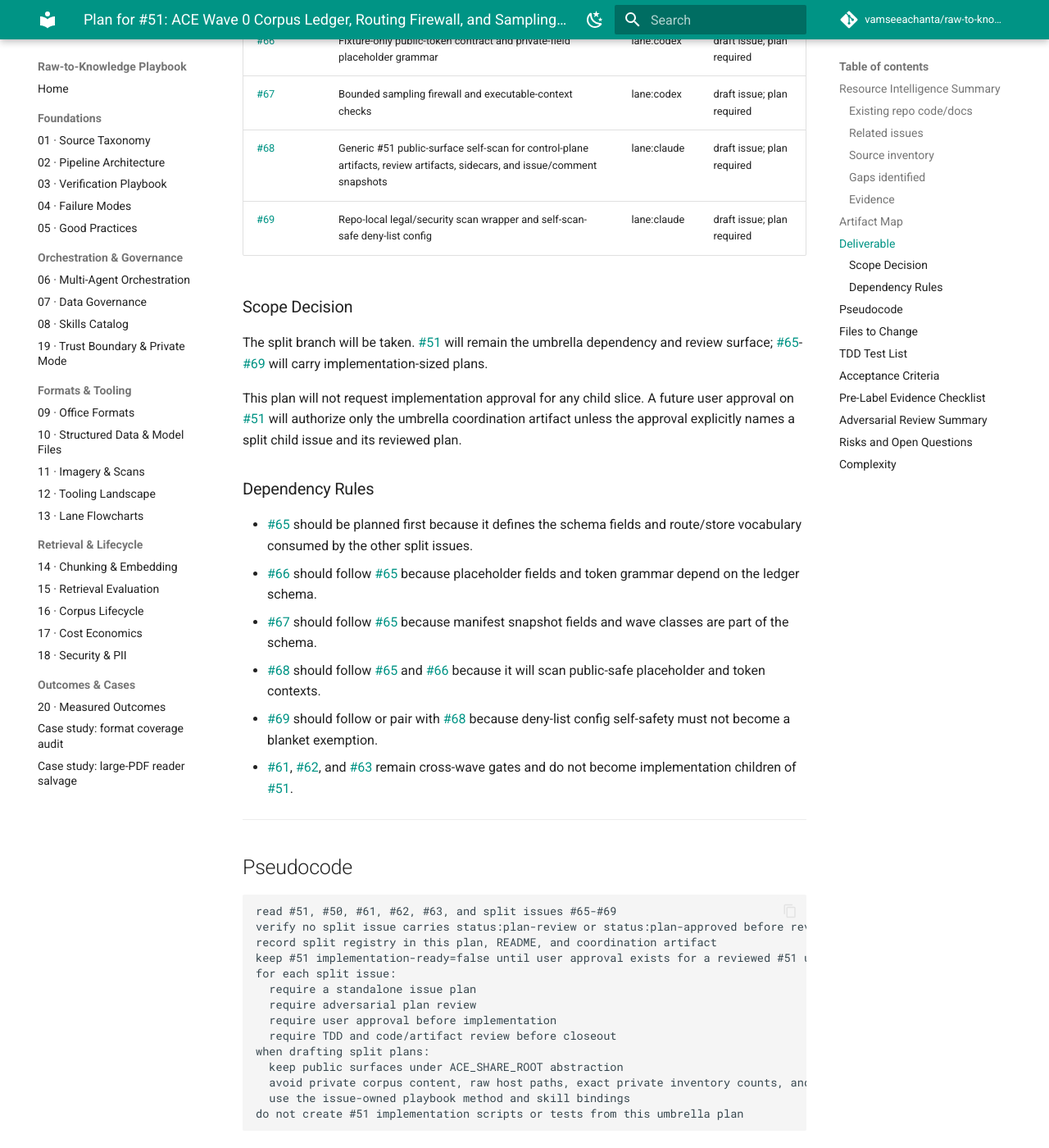
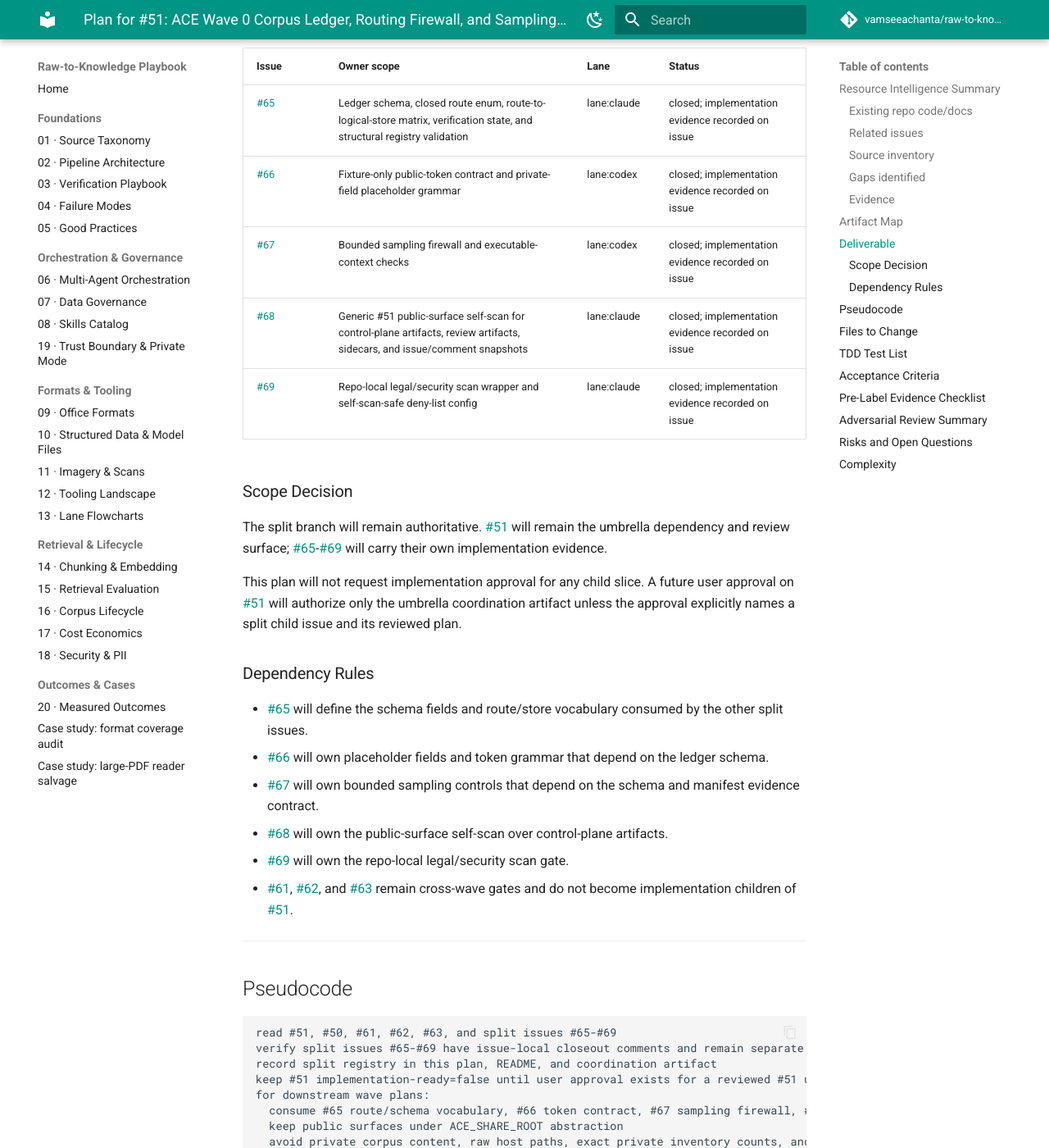
Before and after one commit to vamseeachanta/raw-to-knowledge-playbook, an MkDocs documentation site: the page built from docs/plans/2026-06-29-issue-51-ace-wave-0-corpus-ledger-routing-firewall-sampling-protocol.md, in a window 1280 px wide and 1400 px high, scrolled down 2949 px. Shown: the whole window at 82% size. Built offline with MkDocs 1.6.1 and Material for MkDocs 9.7.7, drawn with Linux system fonts in a browser that asks for light colours; comment, search, counter and statistics services are not loaded; some of the changed text lies outside the part shown.

Commit message:
docs(ace): refresh issue 51 umbrella plan

````diff
--- a/docs/plans/2026-06-29-issue-51-ace-wave-0-corpus-ledger-routing-firewall-sampling-protocol.md
+++ b/docs/plans/2026-06-29-issue-51-ace-wave-0-corpus-ledger-routing-firewall-sampling-protocol.md
@@ -47,26 +47,26 @@ EXISTS ACE_SHARE_ROOT/llm-wiki type=directory details=withheld_public
 ### Gaps identified
 
 - The r26 version of this plan bundled too much implementation scope into one review target.
-- The active split will move implementation slices into [#65](https://github.com/vamseeachanta/raw-to-knowledge-playbook/issues/65)-[#69](https://github.com/vamseeachanta/raw-to-knowledge-playbook/issues/69).
-- Each split issue will need its own plan, adversarial review, and user approval before implementation.
-- [#51](https://github.com/vamseeachanta/raw-to-knowledge-playbook/issues/51) still needs a fresh no-MAJOR plan review after the split rewrite.
+- The split implementation work has moved into [#65](https://github.com/vamseeachanta/raw-to-knowledge-playbook/issues/65)-[#69](https://github.com/vamseeachanta/raw-to-knowledge-playbook/issues/69).
+- [#51](https://github.com/vamseeachanta/raw-to-knowledge-playbook/issues/51) still needs a fresh no-MAJOR umbrella-plan review after the split closeouts.
 - Gemini review remains unavailable in current noninteractive runs until auth is restored or the user explicitly authorizes a one-round degraded quorum after seeing that evidence.
+- Pre-existing untracked [#51](https://github.com/vamseeachanta/raw-to-knowledge-playbook/issues/51) r1-r15 review artifacts were local residue, not public-history evidence. They were quarantined outside the repo before this r27 closeout so `scripts/legal/legal-sanity-scan.sh --diff-only` can pass and sweep commits cannot accidentally publish them.
 
 ### Evidence
 
-**Issue status** (verified 2026-06-30):
+**Issue status** (verified 2026-07-02):
 
 ```text
 #51 OPEN ACE wave 0: corpus ledger, routing firewall, and sampling protocol labels=strengthening,lane:claude,priority:high
 ```
 
-**Split issues created from #51 r26 scope** (verified 2026-06-30):
+**Split issue closeout evidence consumed by this umbrella plan** (verified 2026-07-02):
 
-- [#65](https://github.com/vamseeachanta/raw-to-knowledge-playbook/issues/65) ACE wave 0 split: ledger schema and route-store matrix
-- [#66](https://github.com/vamseeachanta/raw-to-knowledge-playbook/issues/66) ACE wave 0 split: public-token fixtures and private-field placeholders
-- [#67](https://github.com/vamseeachanta/raw-to-knowledge-playbook/issues/67) ACE wave 0 split: bounded sampling firewall
-- [#68](https://github.com/vamseeachanta/raw-to-knowledge-playbook/issues/68) ACE wave 0 split: public-surface self-scan for control-plane artifacts
-- [#69](https://github.com/vamseeachanta/raw-to-knowledge-playbook/issues/69) ACE wave 0 split: repo-local legal and security scan gate
+- [#65](https://github.com/vamseeachanta/raw-to-knowledge-playbook/issues/65) closed with ledger schema and route-store matrix artifacts.
+- [#66](https://github.com/vamseeachanta/raw-to-knowledge-playbook/issues/66) closed with public-token fixture and private-field placeholder artifacts.
+- [#67](https://github.com/vamseeachanta/raw-to-knowledge-playbook/issues/67) closed with bounded sampling firewall artifacts.
+- [#68](https://github.com/vamseeachanta/raw-to-knowledge-playbook/issues/68) closed with public-surface self-scan artifacts.
+- [#69](https://github.com/vamseeachanta/raw-to-knowledge-playbook/issues/69) closed with repo-local legal/security scan artifacts.
 
 **Reproduction proofs**:
 N/A - governance/planning issue; no runtime failure is alleged.
@@ -81,8 +81,9 @@ N/A - governance/planning issue; no runtime failure is alleged.
 | Plan index | `docs/plans/README.md` |
 | ACE coordination ledger | `docs/plans/ace-share-ingestion-wave-coordination.md` |
 | Historical #51 review artifacts | `scripts/review/results/2026-06-29-plan-51-*-r16.md` through r25, plus `scripts/review/results/2026-06-30-plan-51-*-r26.md` |
-| Split issue bodies | GitHub issues [#65](https://github.com/vamseeachanta/raw-to-knowledge-playbook/issues/65)-[#69](https://github.com/vamseeachanta/raw-to-knowledge-playbook/issues/69) |
-| Future split plans | `docs/plans/YYYY-MM-DD-issue-65-*.md` through `docs/plans/YYYY-MM-DD-issue-69-*.md` |
+| Local-only quarantined review residue | Pre-existing untracked [#51](https://github.com/vamseeachanta/raw-to-knowledge-playbook/issues/51) r1-r15 artifacts moved outside the repo; not cited as plan-review evidence and not eligible for public commit |
+| Split issue plans and closeouts | GitHub issues [#65](https://github.com/vamseeachanta/raw-to-knowledge-playbook/issues/65)-[#69](https://github.com/vamseeachanta/raw-to-knowledge-playbook/issues/69), their plan files, implementation artifacts, and implementation-review artifacts |
+| Future #51 review artifacts | `scripts/review/results/2026-07-02-plan-51-*-r27.md` |
 
 ---
 
@@ -90,29 +91,29 @@ N/A - governance/planning issue; no runtime failure is alleged.
 
 [#51](https://github.com/vamseeachanta/raw-to-knowledge-playbook/issues/51) will deliver a wave-0 umbrella contract and dependency map. It will not implement the script modules, fixtures, legal scanner, public-surface scanner, sampling firewall, or durable stores directly.
 
-The implementation work will be reviewed issue-by-issue:
+The implementation work has been separated from this umbrella and will remain owned issue-by-issue:
 
 | Issue | Owner scope | Lane | Status |
 |---|---|---|---|
-| [#65](https://github.com/vamseeachanta/raw-to-knowledge-playbook/issues/65) | Ledger schema, closed route enum, route-to-logical-store matrix, verification state, and structural registry validation | lane:claude | draft issue; plan required |
-| [#66](https://github.com/vamseeachanta/raw-to-knowledge-playbook/issues/66) | Fixture-only public-token contract and private-field placeholder grammar | lane:codex | draft issue; plan required |
-| [#67](https://github.com/vamseeachanta/raw-to-knowledge-playbook/issues/67) | Bounded sampling firewall and executable-context checks | lane:codex | draft issue; plan required |
-| [#68](https://github.com/vamseeachanta/raw-to-knowledge-playbook/issues/68) | Generic #51 public-surface self-scan for control-plane artifacts, review artifacts, sidecars, and issue/comment snapshots | lane:claude | draft issue; plan required |
-| [#69](https://github.com/vamseeachanta/raw-to-knowledge-playbook/issues/69) | Repo-local legal/security scan wrapper and self-scan-safe deny-list config | lane:claude | draft issue; plan required |
+| [#65](https://github.com/vamseeachanta/raw-to-knowledge-playbook/issues/65) | Ledger schema, closed route enum, route-to-logical-store matrix, verification state, and structural registry validation | lane:claude | closed; implementation evidence recorded on issue |
+| [#66](https://github.com/vamseeachanta/raw-to-knowledge-playbook/issues/66) | Fixture-only public-token contract and private-field placeholder grammar | lane:codex | closed; implementation evidence recorded on issue |
+| [#67](https://github.com/vamseeachanta/raw-to-knowledge-playbook/issues/67) | Bounded sampling firewall and executable-context checks | lane:codex | closed; implementation evidence recorded on issue |
+| [#68](https://github.com/vamseeachanta/raw-to-knowledge-playbook/issues/68) | Generic #51 public-surface self-scan for control-plane artifacts, review artifacts, sidecars, and issue/comment snapshots | lane:claude | closed; implementation evidence recorded on issue |
+| [#69](https://github.com/vamseeachanta/raw-to-knowledge-playbook/issues/69) | Repo-local legal/security scan wrapper and self-scan-safe deny-list config | lane:claude | closed; implementation evidence recorded on issue |
 
 ### Scope Decision
 
-The split branch will be taken. [#51](https://github.com/vamseeachanta/raw-to-knowledge-playbook/issues/51) will remain the umbrella dependency and review surface; [#65](https://github.com/vamseeachanta/raw-to-knowledge-playbook/issues/65)-[#69](https://github.com/vamseeachanta/raw-to-knowledge-playbook/issues/69) will carry implementation-sized plans.
+The split branch will remain authoritative. [#51](https://github.com/vamseeachanta/raw-to-knowledge-playbook/issues/51) will remain the umbrella dependency and review surface; [#65](https://github.com/vamseeachanta/raw-to-knowledge-playbook/issues/65)-[#69](https://github.com/vamseeachanta/raw-to-knowledge-playbook/issues/69) will carry their own implementation evidence.
 
 This plan will not request implementation approval for any child slice. A future user approval on [#51](https://github.com/vamseeachanta/raw-to-knowledge-playbook/issues/51) will authorize only the umbrella coordination artifact unless the approval explicitly names a split child issue and its reviewed plan.
 
 ### Dependency Rules
 
-- [#65](https://github.com/vamseeachanta/raw-to-knowledge-playbook/issues/65) should be planned first because it defines the schema fields and route/store vocabulary consumed by the other split issues.
-- [#66](https://github.com/vamseeachanta/raw-to-knowledge-playbook/issues/66) should follow [#65](https://github.com/vamseeachanta/raw-to-knowledge-playbook/issues/65) because placeholder fields and token grammar depend on the ledger schema.
-- [#67](https://github.com/vamseeachanta/raw-to-knowledge-playbook/issues/67) should follow [#65](https://github.com/vamseeachanta/raw-to-knowledge-playbook/issues/65) because manifest snapshot fields and wave classes are part of the schema.
-- [#68](https://github.com/vamseeachanta/raw-to-knowledge-playbook/issues/68) should follow [#65](https://github.com/vamseeachanta/raw-to-knowledge-playbook/issues/65) and [#66](https://github.com/vamseeachanta/raw-to-knowledge-playbook/issues/66) because it will scan public-safe placeholder and token contexts.
-- [#69](https://github.com/vamseeachanta/raw-to-knowledge-playbook/issues/69) should follow or pair with [#68](https://github.com/vamseeachanta/raw-to-knowledge-playbook/issues/68) because deny-list config self-safety must not become a blanket exemption.
+- [#65](https://github.com/vamseeachanta/raw-to-knowledge-playbook/issues/65) will define the schema fields and route/store vocabulary consumed by the other split issues.
+- [#66](https://github.com/vamseeachanta/raw-to-knowledge-playbook/issues/66) will own placeholder fields and token grammar that depend on the ledger schema.
+- [#67](https://github.com/vamseeachanta/raw-to-knowledge-playbook/issues/67) will own bounded sampling controls that depend on the schema and manifest evidence contract.
+- [#68](https://github.com/vamseeachanta/raw-to-knowledge-playbook/issues/68) will own the public-surface self-scan over control-plane artifacts.
+- [#69](https://github.com/vamseeachanta/raw-to-knowledge-playbook/issues/69) will own the repo-local legal/security scan gate.
 - [#61](https://github.com/vamseeachanta/raw-to-knowledge-playbook/issues/61), [#62](https://github.com/vamseeachanta/raw-to-knowledge-playbook/issues/62), and [#63](https://github.com/vamseeachanta/raw-to-knowledge-playbook/issues/63) remain cross-wave gates and do not become implementation children of [#51](https://github.com/vamseeachanta/raw-to-knowledge-playbook/issues/51).
 
 ---
@@ -121,18 +122,13 @@ This plan will not request implementation approval for any child slice. A future
 
 ```text
 read #51, #50, #61, #62, #63, and split issues #65-#69
-verify no split issue carries status:plan-review or status:plan-approved before review
+verify split issues #65-#69 have issue-local closeout comments and remain separate from #51 approval
 record split registry in this plan, README, and coordination artifact
 keep #51 implementation-ready=false until user approval exists for a reviewed #51 umbrella plan
-for each split issue:
-  require a standalone issue plan
-  require adversarial plan review
-  require user approval before implementation
-  require TDD and code/artifact review before closeout
-when drafting split plans:
+for downstream wave plans:
+  consume #65 route/schema vocabulary, #66 token contract, #67 sampling firewall, #68 public-surface scan, #69 legal scan, and #62 manifest evidence
   keep public surfaces under ACE_SHARE_ROOT abstraction
   avoid private corpus content, raw host paths, exact private inventory counts, and client identifiers
-  use the issue-owned playbook method and skill bindings
 do not create #51 implementation scripts or tests from this umbrella plan
 ```
 
@@ -142,10 +138,12 @@ do not create #51 implementation scripts or tests from this umbrella plan
 
 | Action | Path or issue | Reason |
 |---|---|---|
-| Modify | `docs/plans/2026-06-29-issue-51-ace-wave-0-corpus-ledger-routing-firewall-sampling-protocol.md` | Replace bundled r26 implementation scope with a split-issue umbrella plan |
-| Modify | `docs/plans/README.md` | Record that [#51](https://github.com/vamseeachanta/raw-to-knowledge-playbook/issues/51) split scope into [#65](https://github.com/vamseeachanta/raw-to-knowledge-playbook/issues/65)-[#69](https://github.com/vamseeachanta/raw-to-knowledge-playbook/issues/69) |
-| Modify | `docs/plans/ace-share-ingestion-wave-coordination.md` | Add a wave-0 split registry without marking the split issues implementation-ready |
-| Comment | [#51](https://github.com/vamseeachanta/raw-to-knowledge-playbook/issues/51) | Record the split and the next planning sequence |
+| Modify | `docs/plans/2026-06-29-issue-51-ace-wave-0-corpus-ledger-routing-firewall-sampling-protocol.md` | Refresh the umbrella plan after split issue closeouts |
+| Modify | `docs/plans/README.md` | Record that [#51](https://github.com/vamseeachanta/raw-to-knowledge-playbook/issues/51) remains draft while [#65](https://github.com/vamseeachanta/raw-to-knowledge-playbook/issues/65)-[#69](https://github.com/vamseeachanta/raw-to-knowledge-playbook/issues/69) carry closed implementation evidence |
+| Modify | `docs/plans/ace-share-ingestion-wave-coordination.md` | Refresh the wave-0 split registry without marking [#51](https://github.com/vamseeachanta/raw-to-knowledge-playbook/issues/51) implementation-ready |
+| Edit | [#51](https://github.com/vamseeachanta/raw-to-knowledge-playbook/issues/51) issue body | Reconcile the live issue text so it points to the umbrella/split-closeout state instead of re-advertising one bundled implementation |
+| Local cleanup | Untracked [#51](https://github.com/vamseeachanta/raw-to-knowledge-playbook/issues/51) r1-r15 review artifacts | Preserve unsafe local residue outside the repo and keep `scripts/legal/legal-sanity-scan.sh --diff-only` green |
+| Comment | [#51](https://github.com/vamseeachanta/raw-to-knowledge-playbook/issues/51) | Record r27 review evidence and next gate |
 | Comment | [#50](https://github.com/vamseeachanta/raw-to-knowledge-playbook/issues/50) | Record parent-level coordination status without editing the parent issue body |
 
 No implementation files will be created by this [#51](https://github.com/vamseeachanta/raw-to-knowledge-playbook/issues/51) umbrella revision.
@@ -157,21 +155,22 @@ No implementation files will be created by this [#51](https://github.com/vamseea
 | Test name | What it verifies | Expected input | Expected output |
 |---|---|---|---|
 | `test_parent_coordination_validator_still_passes` | The existing ACE coordination validator remains green after adding the split registry | `docs/plans/ace-share-ingestion-wave-coordination.md` | Validator passes with canonical #51-#63 registry intact |
-| `test_plan_index_records_split_without_approval` | The plan index records split state without implying readiness | `docs/plans/README.md` | [#51](https://github.com/vamseeachanta/raw-to-knowledge-playbook/issues/51) remains draft and [#65](https://github.com/vamseeachanta/raw-to-knowledge-playbook/issues/65)-[#69](https://github.com/vamseeachanta/raw-to-knowledge-playbook/issues/69) remain plan-required |
-| `test_split_issues_have_no_status_gate_labels` | Split issues are not accidentally advanced | Live issue snapshots for [#65](https://github.com/vamseeachanta/raw-to-knowledge-playbook/issues/65)-[#69](https://github.com/vamseeachanta/raw-to-knowledge-playbook/issues/69) | No `status:plan-review` or `status:plan-approved` labels |
-| `test_public_scan_accepts_split_artifacts` | Split docs and issue/comment bodies remain public-safe | Plans, README, coordination doc, and fetched issue/comment bodies | No raw host paths, private corpus values, personal identifiers, or unsafe source-provenance values |
+| `test_plan_index_records_split_closeouts_without_umbrella_approval` | The plan index records split closeout state without implying [#51](https://github.com/vamseeachanta/raw-to-knowledge-playbook/issues/51) readiness | `docs/plans/README.md` | [#51](https://github.com/vamseeachanta/raw-to-knowledge-playbook/issues/51) remains draft and [#65](https://github.com/vamseeachanta/raw-to-knowledge-playbook/issues/65)-[#69](https://github.com/vamseeachanta/raw-to-knowledge-playbook/issues/69) remain separate closed implementation units |
+| `test_split_issue_closeouts_are_separate_from_51_status` | Split issue closeouts do not grant [#51](https://github.com/vamseeachanta/raw-to-knowledge-playbook/issues/51) approval | Live issue snapshots for [#51](https://github.com/vamseeachanta/raw-to-knowledge-playbook/issues/51) and [#65](https://github.com/vamseeachanta/raw-to-knowledge-playbook/issues/65)-[#69](https://github.com/vamseeachanta/raw-to-knowledge-playbook/issues/69) | [#51](https://github.com/vamseeachanta/raw-to-knowledge-playbook/issues/51) has no `status:*` label; split issues have independent closeout evidence |
+| `test_public_scan_accepts_split_artifacts` | Split docs and issue/comment bodies remain public-safe under the implemented #68 and #69 gates | Plans, README, coordination doc, review artifacts, fetched issue/comment bodies, and diff-only untracked candidates | `scripts/validate_ace_public_surface_scan.py`, `scripts/legal/legal-sanity-scan.sh`, and `scripts/legal/legal-sanity-scan.sh --diff-only` pass without raw host paths, private corpus values, personal identifiers, unsafe source-provenance values, or untracked public-surface candidates |
 
 ---
 
 ## Acceptance Criteria
 
-- [ ] [#65](https://github.com/vamseeachanta/raw-to-knowledge-playbook/issues/65)-[#69](https://github.com/vamseeachanta/raw-to-knowledge-playbook/issues/69) exist and carry only planning-safe labels (`strengthening`, one `lane:*`, and priority), not `status:plan-review` or `status:plan-approved`.
+- [ ] [#65](https://github.com/vamseeachanta/raw-to-knowledge-playbook/issues/65)-[#69](https://github.com/vamseeachanta/raw-to-knowledge-playbook/issues/69) remain separate implementation units with their own plan, approval, implementation, review, and closeout evidence.
 - [ ] [#51](https://github.com/vamseeachanta/raw-to-knowledge-playbook/issues/51) no longer claims that one broad implementation will create token, sampling, public-scan, legal-scan, and validator modules in a single approval unit.
 - [ ] `docs/plans/README.md` and `docs/plans/ace-share-ingestion-wave-coordination.md` record the split registry while preserving the canonical #51-#63 child wave ledger for the approved parent epic.
-- [ ] Every split issue body requires a standalone plan, adversarial review, user approval, and TDD implementation before closeout.
-- [ ] No split issue is implementation-ready until its own GitHub issue has `status:plan-approved` and a matching local approval marker.
+- [ ] Split issue closeouts do not make [#51](https://github.com/vamseeachanta/raw-to-knowledge-playbook/issues/51) implementation-ready.
 - [ ] Public surfaces use the `ACE_SHARE_ROOT` abstraction and do not publish private source content, raw host paths, exact private inventory counts, client identifiers, or personal identifiers.
-- [ ] Verification commands pass before commit/comment: parent coordination validator, unit tests for that validator, skill validation, public fallback scan, and `git diff --check`.
+- [ ] Verification commands pass before commit/comment: parent coordination validator, relevant unit tests, `scripts/validate_ace_public_surface_scan.py` over edited public artifacts, `scripts/legal/legal-sanity-scan.sh` over edited public artifacts, and `git diff --check`.
+- [ ] `scripts/legal/legal-sanity-scan.sh --diff-only` passes before commit/comment so local untracked review residue cannot be swept into a public commit.
+- [ ] The live [#51](https://github.com/vamseeachanta/raw-to-knowledge-playbook/issues/51) issue body is reconciled to the umbrella/split-closeout state and no longer presents [#65](https://github.com/vamseeachanta/raw-to-knowledge-playbook/issues/65)-[#69](https://github.com/vamseeachanta/raw-to-knowledge-playbook/issues/69) work as a future bundled implementation.
 - [ ] No `status:plan-review` transition is attempted for [#51](https://github.com/vamseeachanta/raw-to-knowledge-playbook/issues/51) until a fresh adversarial review of the split rewrite returns no active-provider MAJORs and Gemini is restored or a user-authorized degraded quorum is explicitly recorded.
 
 ---
@@ -183,6 +182,8 @@ These checks must be satisfied before [#51](https://github.com/vamseeachanta/raw
 - Live issue snapshots for [#51](https://github.com/vamseeachanta/raw-to-knowledge-playbook/issues/51) and [#65](https://github.com/vamseeachanta/raw-to-knowledge-playbook/issues/65)-[#69](https://github.com/vamseeachanta/raw-to-knowledge-playbook/issues/69) will be fetched and scanned.
 - `docs/plans/README.md` and `docs/plans/ace-share-ingestion-wave-coordination.md` will match the split scope.
 - Fresh review artifacts will be created for the split rewrite and will cite the same reviewed commit, tree, and plan blob identity.
+- The implemented #68 public-surface scanner and #69 legal/security scanner will both pass over the edited public artifacts and r27 review artifacts.
+- The #69 `--diff-only` legal scan will pass after quarantining pre-existing untracked [#51](https://github.com/vamseeachanta/raw-to-knowledge-playbook/issues/51) r1-r15 review residue outside the repo.
 - Gemini availability will be restored, or the user will explicitly authorize one degraded-quorum round after the auth failure is disclosed.
 - Implementation will remain stopped after `status:plan-review`; user approval will still be required.
 
@@ -195,18 +196,18 @@ These checks must be satisfied before [#51](https://github.com/vamseeachanta/raw
 | Claude r26 | MAJOR | Required explicit split-vs-bundled scope decision, machine-parseable self-scan anchors, Gemini restoration or waiver, fresh no-MAJOR evidence, and less compound acceptance criteria. |
 | Codex r26 | MAJOR | Required tracked review artifact normalization, fallback scanner hardening for local path leaks, fresh no-MAJOR evidence, and explicit split-vs-bundled scope decision. |
 | Gemini r26 | UNAVAILABLE | Noninteractive Gemini auth failed with rc=41. |
-| r27 split rewrite | PENDING | Fresh review will be required before plan-review. |
+| r27 split-closeout refresh | PENDING | Fresh review will be required before plan-review. |
 
-**Overall result:** This plan remains draft-only. The r27 rewrite will take the split path and will keep [#51](https://github.com/vamseeachanta/raw-to-knowledge-playbook/issues/51) as an umbrella coordination plan. No implementation or approval label will be applied by this plan revision.
+**Overall result:** This plan remains draft-only. The r27 refresh will keep [#51](https://github.com/vamseeachanta/raw-to-knowledge-playbook/issues/51) as an umbrella coordination plan. No implementation or approval label will be applied by this plan revision.
 
 ---
 
 ## Risks and Open Questions
 
-- **Risk:** The split registry can drift from issue bodies; closeout must refetch live issue metadata before any status transition.
+- **Risk:** The split registry can drift from issue bodies; pre-label review must refetch live issue metadata before any status transition.
 - **Risk:** Review fatigue from r1-r26 can hide fresh defects; r27 review must treat the rewritten plan as a new artifact, not a patched version to rubber-stamp.
 - **Risk:** Gemini remains unavailable; the plan cannot enter `status:plan-review` unless Gemini is restored or the user explicitly authorizes a degraded-quorum round.
-- **Open:** The next concrete planning target should be [#65](https://github.com/vamseeachanta/raw-to-knowledge-playbook/issues/65), because the other split issues depend on its schema vocabulary.
+- **Open:** The next concrete planning target after [#51](https://github.com/vamseeachanta/raw-to-knowledge-playbook/issues/51) review should be the cross-wave lifecycle gate [#61](https://github.com/vamseeachanta/raw-to-knowledge-playbook/issues/61), because durable downstream outputs depend on it.
 
 ---
 
````
Also changed, not shown: docs/plans/README.md (+12 -12 lines), docs/plans/ace-share-ingestion-wave-coordination.md (+7 -7 lines), scripts/review/results/2026-07-02-plan-51-claude-r27.md (added, +39 -0 lines), scripts/review/results/2026-07-02-plan-51-codex-boundary-r27.md (added, +29 -0 lines), scripts/review/results/2026-07-02-plan-51-codex-scope-r27.md (added, +30 -0 lines), scripts/review/results/2026-07-02-plan-51-gemini-r27.md (added, +22 -0 lines).
